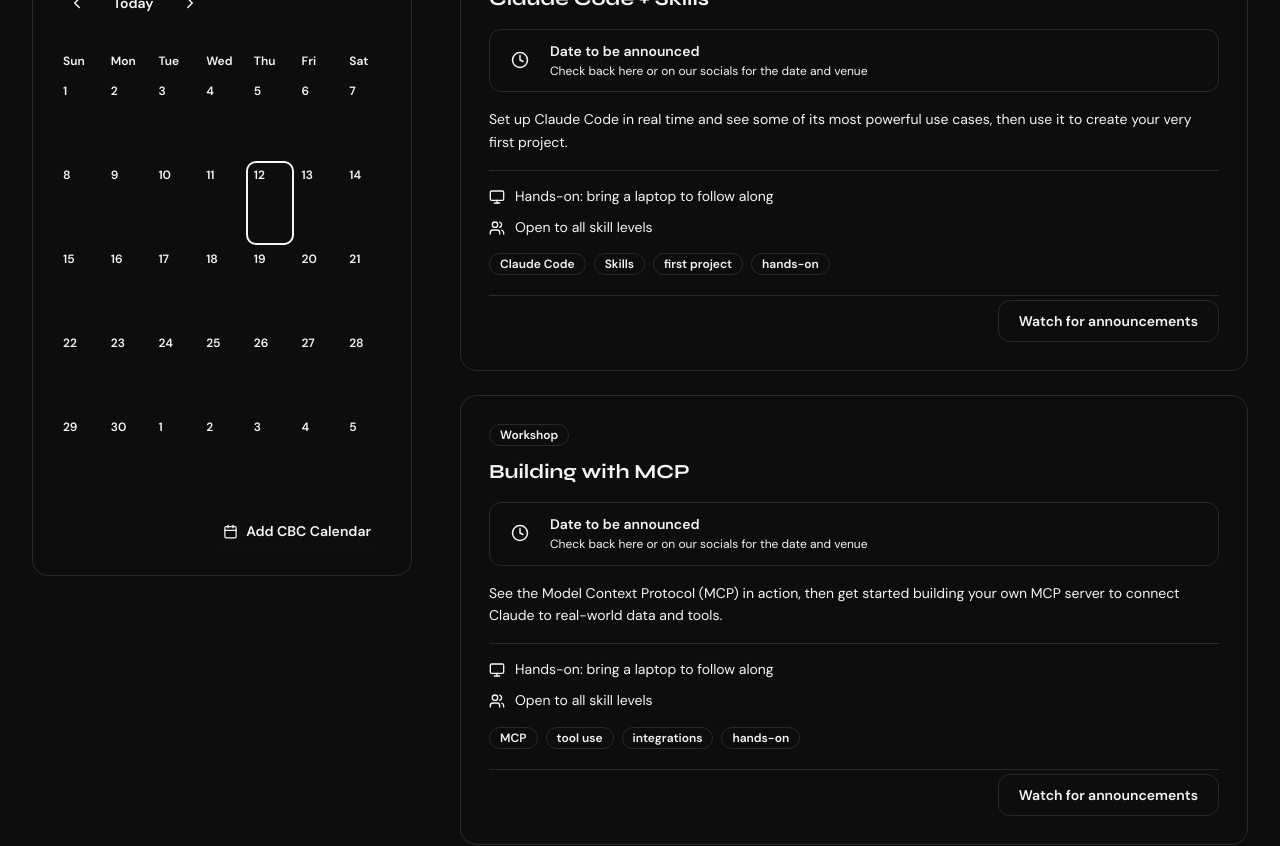
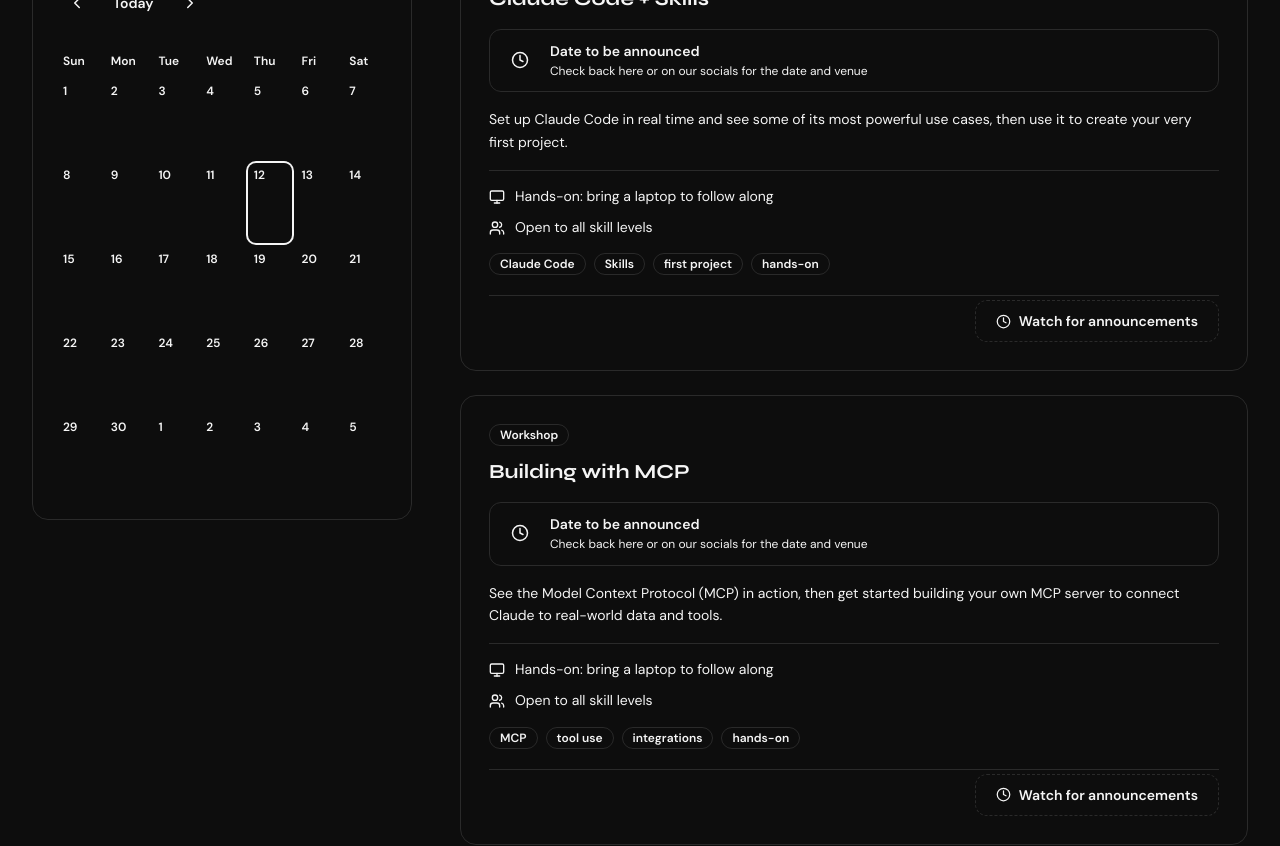
Before and after one commit to Claude-Builder-Club-ALU/cbc-website, a React (Vite) app: page /events in a window 1280 px wide. Shown: the part 863-1709 px from the top of the page. Built offline with nearby package versions, Linux system fonts and the light colour scheme.

Commit message:
fix(events): replace buttons that did nothing with status labels and hide the unset calendar button

```diff
--- a/src/app/components/EventCalendar.tsx
+++ b/src/app/components/EventCalendar.tsx
@@ -203,22 +203,18 @@ export function EventCalendar({ events, calendarId, onEventDayClick }: EventCale
           })}
         </div>
 
-        {/* ── Subscribe button ── */}
+        {/* ── Subscribe button (only once a public calendar ID is set) ── */}
+        {subscribeUrl && (
         <div className="flex justify-end mt-4">
           <button
-            onClick={() => {
-              if (subscribeUrl) {
-                window.open(subscribeUrl, "_blank");
-              } else {
-                alert("Calendar subscription coming soon! Ask a CBC officer for the link.");
-              }
-            }}
+            onClick={() => window.open(subscribeUrl, "_blank", "noopener,noreferrer")}
             className="flex items-center gap-2 h-10 bg-primary text-primary-foreground px-4 rounded-xl text-sm font-semibold hover:bg-primary/90 transition-all shadow-md"
           >
             <Calendar size={15} />
             Add CBC Calendar
           </button>
         </div>
+        )}
       </div>
 
       {/* ── Event detail popup ──────────────────────────────────────────────── */}
--- a/src/app/components/EventsPageUpcomingCard.tsx
+++ b/src/app/components/EventsPageUpcomingCard.tsx
@@ -160,12 +160,11 @@ export function EventsPageUpcomingCard({
             </button>
           )}
           {card.buttonVariant === "muted" && (
-            <button
-              type="button"
-              className="w-full sm:w-auto min-w-[10rem] py-2.5 px-5 rounded-xl text-sm font-semibold border border-border bg-muted/60 text-muted-foreground hover:bg-muted transition-colors cursor-default"
-            >
+            // Status, not an action: shown until the date is announced.
+            <p className="inline-flex items-center justify-center gap-2 w-full sm:w-auto min-w-[10rem] py-2.5 px-5 rounded-xl text-sm font-medium border border-dashed border-border text-muted-foreground">
+              <Clock size={15} aria-hidden className="text-primary" />
               {card.buttonLabel}
-            </button>
+            </p>
           )}
         </div>
       </div>
--- a/src/app/components/UpcomingEventsBlock.tsx
+++ b/src/app/components/UpcomingEventsBlock.tsx
@@ -1,5 +1,5 @@
 import { Link } from "react-router";
-import { ArrowRight, Star } from "lucide-react";
+import { ArrowRight, Clock, Star } from "lucide-react";
 import {
   UPCOMING_EVENTS,
   addToCalendarDownload,
@@ -80,12 +80,11 @@ export function UpcomingEventsBlock({
               )}
 
               {event.action === "checkBack" ? (
-                <button
-                  type="button"
-                  className="w-full mt-auto py-3 rounded-xl font-semibold text-foreground border border-foreground/70 bg-transparent hover:bg-foreground/10 transition-colors"
-                >
-                  Check Back Soon
-                </button>
+                // Status, not an action: the date has not been announced yet.
+                <p className="w-full mt-auto py-3 rounded-xl text-sm font-medium text-muted-foreground border border-dashed border-border flex items-center justify-center gap-2">
+                  <Clock size={15} aria-hidden className="text-primary" />
+                  Watch for announcements
+                </p>
               ) : (
                 <button
                   type="button"
```
